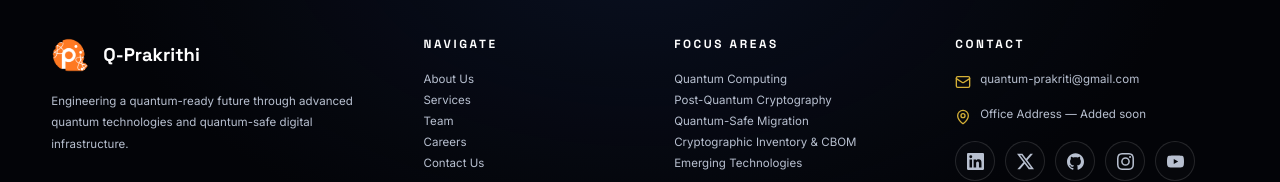
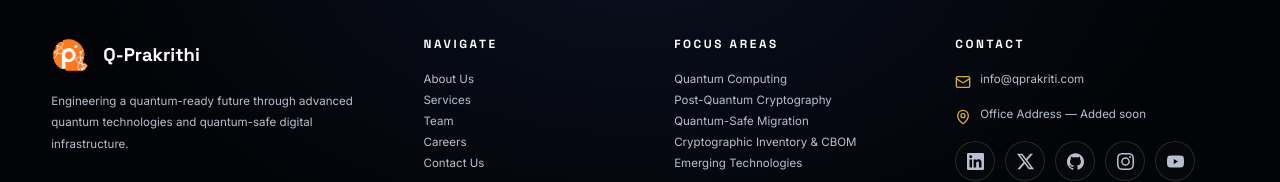
Before and after one commit to TejaBattula/Quantum-Prakriti, a React (Vite) app in the folder Qp-frontend/: page /team in a window 1280 px wide. Shown: the part 1203-1385 px from the top of the page. Built offline with nearby package versions, Linux system fonts and the light colour scheme; no server answers; a web font is replaced by a local one.

Commit message:
Contact info added

```diff
--- a/Qp-frontend/src/components/Footer.jsx
+++ b/Qp-frontend/src/components/Footer.jsx
@@ -91,8 +91,8 @@ export default function Footer() {
             <ul className="footer__list footer__list--contact">
               <li>
                 <Mail size={16} aria-hidden="true" />
-                <a href="mailto:quantum-prakriti@gmail.com">
-                  quantum-prakriti@gmail.com
+                <a href="mailto:info@qprakriti.com">
+                  info@qprakriti.com
                 </a>
               </li>
 
```
